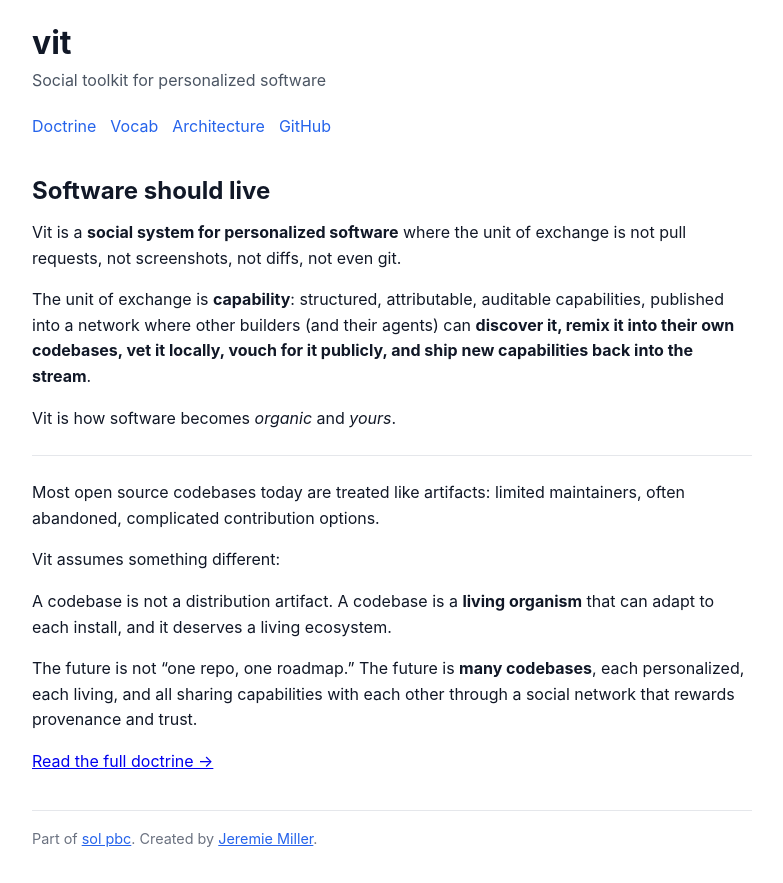
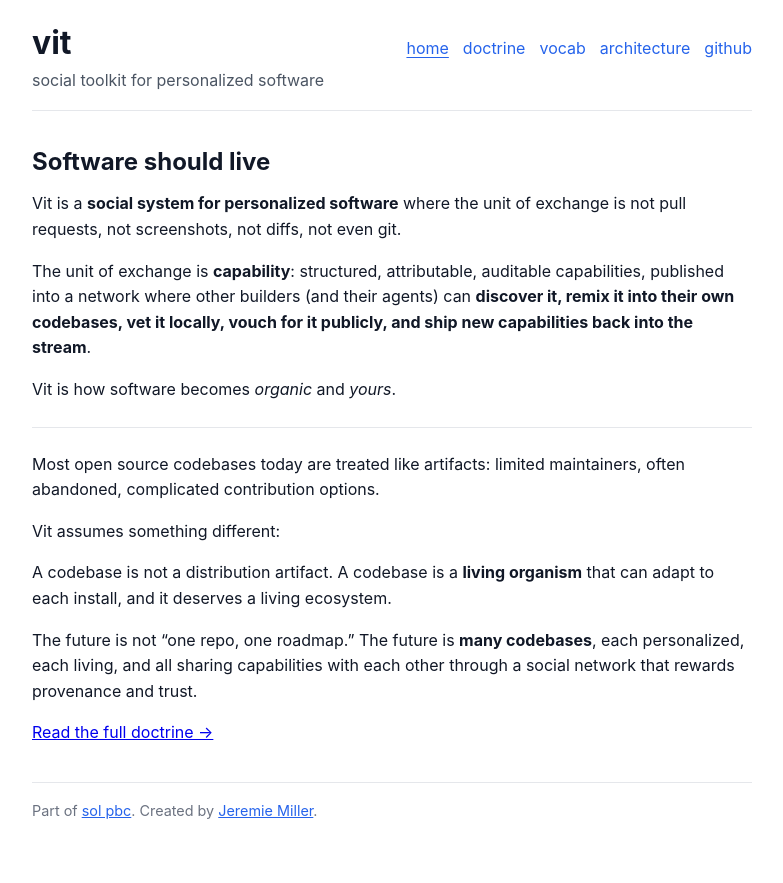
Before and after one commit to solpbc/vit, a website: page docs/index.html in a window 1280 px wide. Shown: the whole page, without its empty margins (248-1031 px from the left). After the commit the page ends 854 px from the top, so only its background shows below. Drawn offline with Linux system fonts and the light colour scheme.

Commit message:
docs site polish: flat header, lowercase nav, smooth transitions
- Rename "Vit Manifesto" → "Vit Doctrine" in DOCTRINE.md
- Restyle header as flat horizontal band (title left, nav right)
- Add "home" nav item linking to landing page
- Lowercase all nav labels and tagline
- Make "vit" header text plain (not a link)
- Cache fetched markdown and use opacity fade to eliminate
  layout jump on fragment navigation
- Add active state for "home" when on landing page

```diff
--- a/docs/index.html
+++ b/docs/index.html
@@ -30,19 +30,26 @@
       line-height: 1.2;
     }
 
-    header h1 a {
-      color: inherit;
-      text-decoration: none;
-    }
-
     .tagline {
       margin: 6px 0 0;
       color: #4b5563;
       font-size: 1rem;
     }
 
+    .header-bar {
+      display: flex;
+      align-items: baseline;
+      justify-content: space-between;
+      gap: 16px;
+    }
+
+    header {
+      border-bottom: 1px solid #e5e7eb;
+      padding-bottom: 16px;
+      margin-bottom: 24px;
+    }
+
     nav {
-      margin: 20px 0 24px;
       display: flex;
       flex-wrap: wrap;
       gap: 14px;
@@ -64,6 +71,10 @@
 
     main {
       min-height: 240px;
+    }
+
+    #doc-content {
+      transition: opacity 150ms ease;
     }
 
     main h1,
@@ -130,16 +141,18 @@
 <body>
   <div class="container">
     <header>
-      <h1><a href="#">vit</a></h1>
-      <p class="tagline">Social toolkit for personalized software</p>
+      <div class="header-bar">
+        <h1>vit</h1>
+        <nav>
+          <a href="#">home</a>
+          <a href="#doctrine">doctrine</a>
+          <a href="#vocab">vocab</a>
+          <a href="#architecture">architecture</a>
+          <a href="https://github.com/solpbc/vit">github</a>
+        </nav>
+      </div>
+      <p class="tagline">social toolkit for personalized software</p>
     </header>
-
-    <nav>
-      <a href="#doctrine">Doctrine</a>
-      <a href="#vocab">Vocab</a>
-      <a href="#architecture">Architecture</a>
-      <a href="https://github.com/solpbc/vit">GitHub</a>
-    </nav>
 
     <main id="content">
       <div id="landing">
@@ -156,6 +169,7 @@
         </section>
         <p><a href="#doctrine">Read the full doctrine &rarr;</a></p>
       </div>
+      <div id="doc-content" style="display:none"></div>
     </main>
 
     <footer>
@@ -171,35 +185,48 @@
       architecture: 'ARCHITECTURE.md'
     };
 
+    const cache = {};
+
     function navigate() {
       const hash = location.hash.slice(1);
-      const content = document.getElementById('content');
       const landing = document.getElementById('landing');
+      const docDiv = document.getElementById('doc-content');
+
+      // Update active nav link
+      document.querySelectorAll('nav a').forEach((a) => {
+        const href = a.getAttribute('href');
+        if (href.startsWith('#')) {
+          a.classList.toggle('active', docs[hash] ? href === '#' + hash : href === '#');
+        } else {
+          a.classList.remove('active');
+        }
+      });
 
       if (docs[hash]) {
         landing.style.display = 'none';
-        content.querySelector('.doc-content')?.remove();
-        const div = document.createElement('div');
-        div.className = 'doc-content';
-        div.textContent = 'Loading…';
-        content.appendChild(div);
+        docDiv.style.display = '';
 
+        if (cache[hash]) {
+          docDiv.innerHTML = cache[hash];
+          docDiv.style.opacity = '1';
+        } else {
+          docDiv.style.opacity = '0';
+          docDiv.innerHTML = '';
           fetch(docs[hash])
             .then((r) => r.text())
             .then((md) => {
-            div.innerHTML = marked.parse(md);
+              cache[hash] = marked.parse(md);
+              docDiv.innerHTML = cache[hash];
+              docDiv.style.opacity = '1';
             })
             .catch(() => {
-            div.textContent = 'Failed to load document.';
+              docDiv.textContent = 'Failed to load document.';
+              docDiv.style.opacity = '1';
             });
-
-        document.querySelectorAll('nav a').forEach((a) => {
-          a.classList.toggle('active', a.getAttribute('href') === '#' + hash);
-        });
+        }
       } else {
         landing.style.display = '';
-        content.querySelector('.doc-content')?.remove();
-        document.querySelectorAll('nav a').forEach((a) => a.classList.remove('active'));
+        docDiv.style.display = 'none';
       }
     }
 
```
Also changed, not shown: docs/DOCTRINE.md (+1 -1 lines). Lines whose indentation alone changed are shown as unchanged.
